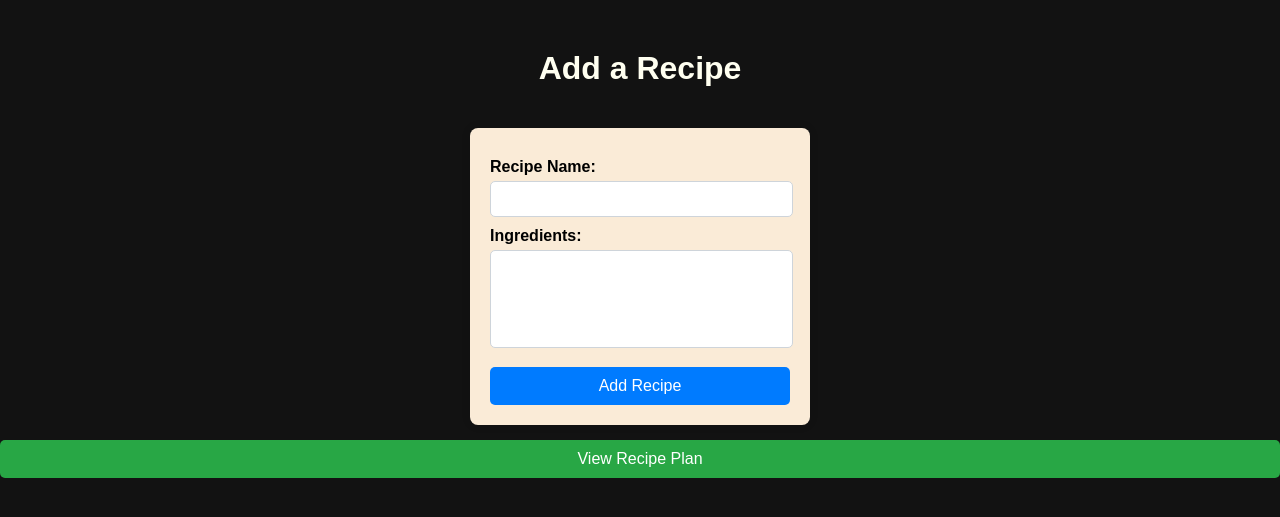
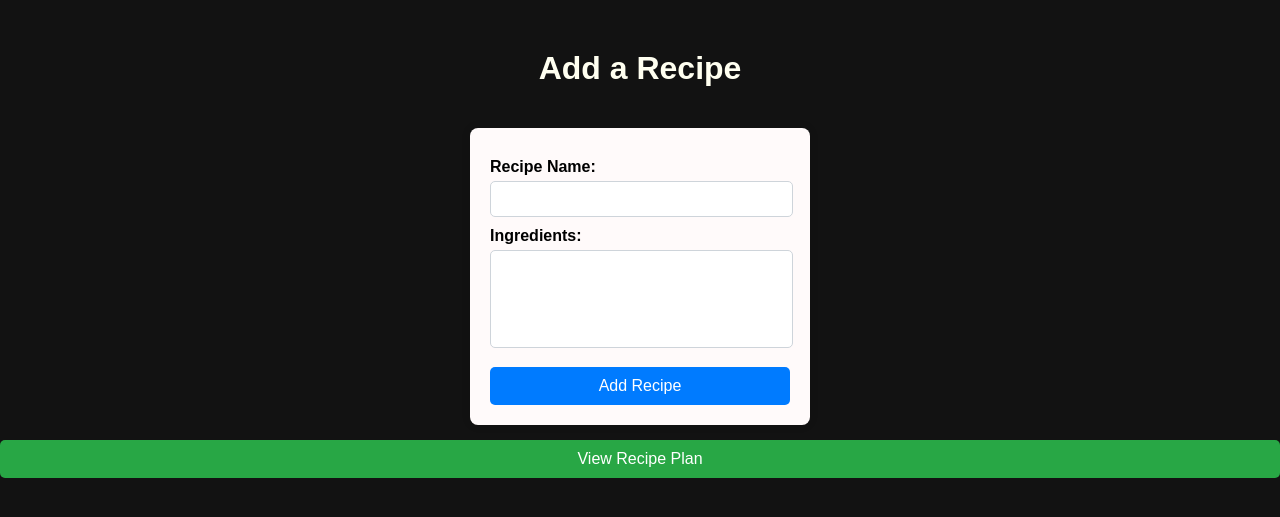
Before and after one commit to sfd2004/Assignment_2, a Flask app: page /recipe_input in a window 1280 px wide. Shown: the top 517 px of the page. Run offline with Flask 3, Linux system fonts and the light colour scheme; the visitor is signed in with stand-in values (Sample User, id 1).

Commit message:
Update recipe_input.css

```diff
--- a/static/recipe_input.css
+++ b/static/recipe_input.css
@@ -13,7 +13,7 @@ h1 {
 
 form {
     display: inline-block;
-    background: #FAEBD7;
+    background: #FFFAFA;
     padding: 20px;
     border-radius: 8px;
     box-shadow: 0px 0px 10px rgba(0, 0, 0, 0.1);
```
